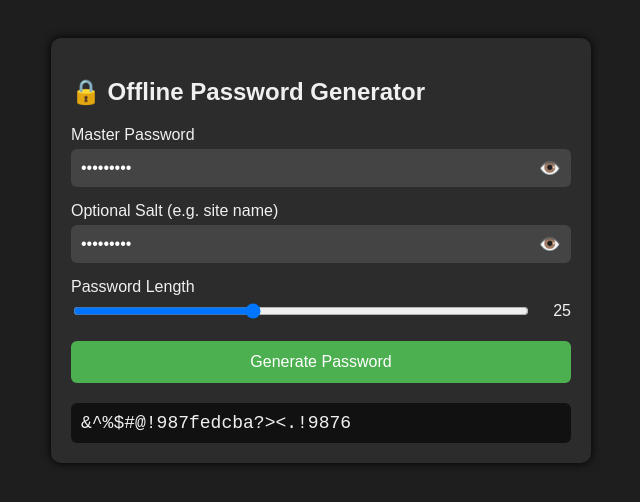
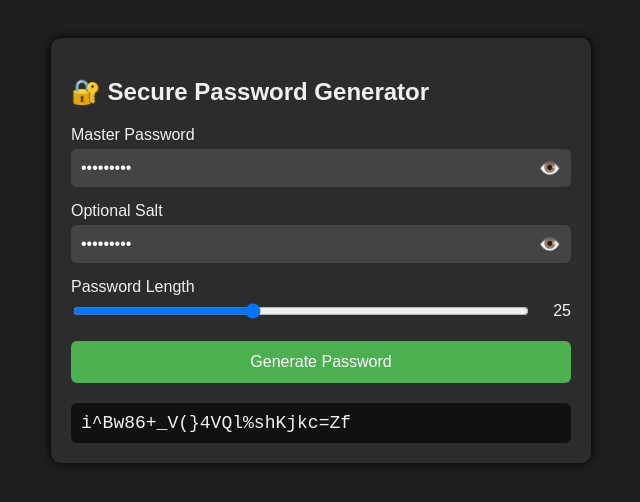
Before and after one commit to dazller4554328/browser-based-hashed_password_generator-, a plain HTML site: page index.html in a window 1280 px wide. Both pictures are taken after typing "Sample123", "Sample123" into the empty fields and a click on the button "Generate Password". Shown: the whole page, without its empty margins (319-959 px from the left). Drawn offline with Linux system fonts and the light colour scheme.

Commit message:
Update index.html
final complete rewrite

```diff
--- a/index.html
+++ b/index.html
@@ -3,7 +3,7 @@
 <head>
   <meta charset="UTF-8" />
   <meta name="viewport" content="width=device-width, initial-scale=1.0"/>
-  <title>Offline Password Generator</title>
+  <title>Secure Offline Password Generator</title>
   <style>
     body {
       font-family: sans-serif;
@@ -48,7 +48,6 @@
       color: #ccc;
       cursor: pointer;
       font-size: 18px;
-      line-height: 1;
     }
     button.generate {
       margin-top: 20px;
@@ -86,18 +85,18 @@
 </head>
 <body>
   <div class="box">
-    <h2>🔒 Offline Password Generator</h2>
+    <h2>🔐 Secure Password Generator</h2>
 
     <label for="base">Master Password</label>
     <div class="input-group">
       <input type="password" id="base" autocomplete="off" />
-      <button type="button" class="toggle-visibility" onclick="toggleVisibility('base')">👁️</button>
+      <button class="toggle-visibility" onclick="toggleVisibility('base')">👁️</button>
     </div>
 
-    <label for="salt">Optional Salt (e.g. site name)</label>
+    <label for="salt">Optional Salt</label>
     <div class="input-group">
       <input type="password" id="salt" autocomplete="off" />
-      <button type="button" class="toggle-visibility" onclick="toggleVisibility('salt')">👁️</button>
+      <button class="toggle-visibility" onclick="toggleVisibility('salt')">👁️</button>
     </div>
 
     <label>Password Length</label>
@@ -112,16 +111,18 @@
   </div>
 
   <script>
-    function simpleHash(str) {
-      let hash = 0;
-      for (let i = 0; i < str.length; i++) {
-        hash = ((hash << 5) - hash) + str.charCodeAt(i);
-        hash |= 0;
-      }
-      return hash;
+    const charset = "abcdefghijklmnopqrstuvwxyzABCDEFGHIJKLMNOPQRSTUVWXYZ0123456789!@#$%^&*()_+-=[]{}|;:,.<>?";
+
+    function toggleVisibility(id) {
+      const input = document.getElementById(id);
+      input.type = input.type === "password" ? "text" : "password";
     }
 
-    function generate() {
+    document.getElementById('lengthSlider').addEventListener('input', function () {
+      document.getElementById('lengthValue').textContent = this.value;
+    });
+
+    async function generate() {
       const base = document.getElementById('base').value.trim();
       const salt = document.getElementById('salt').value.trim();
       const length = parseInt(document.getElementById('lengthSlider').value);
@@ -132,30 +133,25 @@
         return;
       }
 
-      const charset = "abcdefghijklmnopqrstuvwxyzABCDEFGHIJKLMNOPQRSTUVWXYZ0123456789!@#$%^&*()_+-=[]{}|;:,.<>?";
-      let seed = base + salt;
+      const combined = base + "|" + salt;
+      const encoder = new TextEncoder();
+      let result = "";
 
-      for (let i = 0; i < 1000; i++) {
-        seed = String(Math.abs(simpleHash(seed)));
+      // Use SHA-256 hash and slice bits to get indices
+      let seed = combined;
+      while (result.length < length) {
+        const data = encoder.encode(seed);
+        const hashBuffer = await crypto.subtle.digest('SHA-256', data);
+        const hashArray = Array.from(new Uint8Array(hashBuffer));
+        for (let i = 0; i < hashArray.length && result.length < length; i++) {
+          const index = hashArray[i] % charset.length;
+          result += charset[index];
+        }
+        seed = seed + result; // ensure next round is different
       }
 
-      let password = "";
-      for (let i = 0; i < length; i++) {
-        const index = Math.abs(simpleHash(seed + i)) % charset.length;
-        password += charset.charAt(index);
-      }
-
-      output.textContent = password;
+      output.textContent = result;
     }
-
-    function toggleVisibility(id) {
-      const input = document.getElementById(id);
-      input.type = input.type === "password" ? "text" : "password";
-    }
-
-    document.getElementById('lengthSlider').addEventListener('input', function () {
-      document.getElementById('lengthValue').textContent = this.value;
-    });
   </script>
 </body>
 </html>
```
